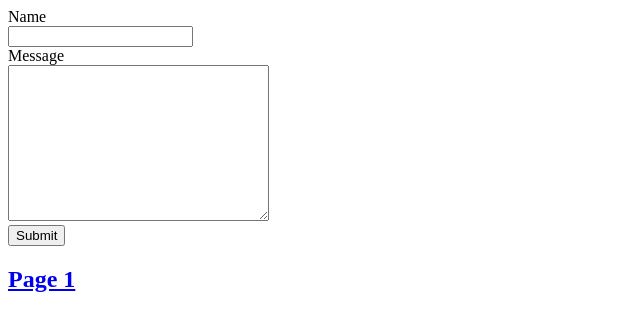
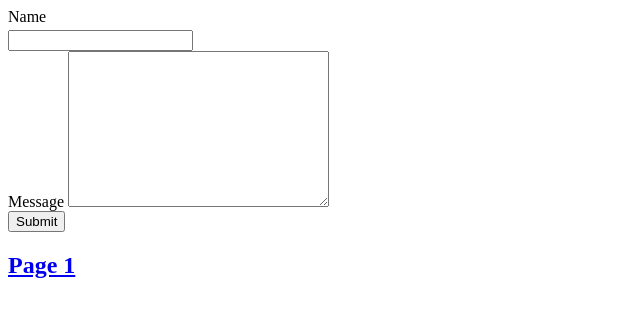
Before and after one commit to LaTouraine/Pre-work-Phase-2-HTML-and-CSS, a plain HTML site: page page2.html in a window 1280 px wide. Shown: the whole page, without its empty margins (0-640 px from the left). Drawn offline with Linux system fonts and the light colour scheme.

Commit message:
added css and html p2 files 5x

```diff
--- a/styles/style.css
+++ b/styles/style.css
@@ -35,6 +35,7 @@ color: blue;
     display: inline-block;
 }
 
-input, label {
+input, label textarea{
     display: block;
+    margin-top: .3em;
 }
```
